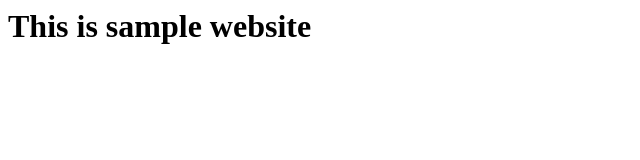
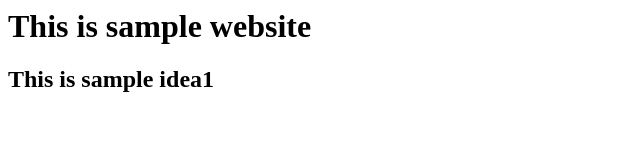
Before and after one commit to kajalakshmi/webtest, a plain HTML site: page index.html in a window 1280 px wide. Shown: the whole page, without its empty margins (0-640 px from the left). Drawn offline with Linux system fonts and the light colour scheme.

Commit message:
added idea1

```diff
--- a/index.html
+++ b/index.html
@@ -1 +1,2 @@
 <h1>This is sample website</h1>
+<h2>This is sample idea1</h2>
```
